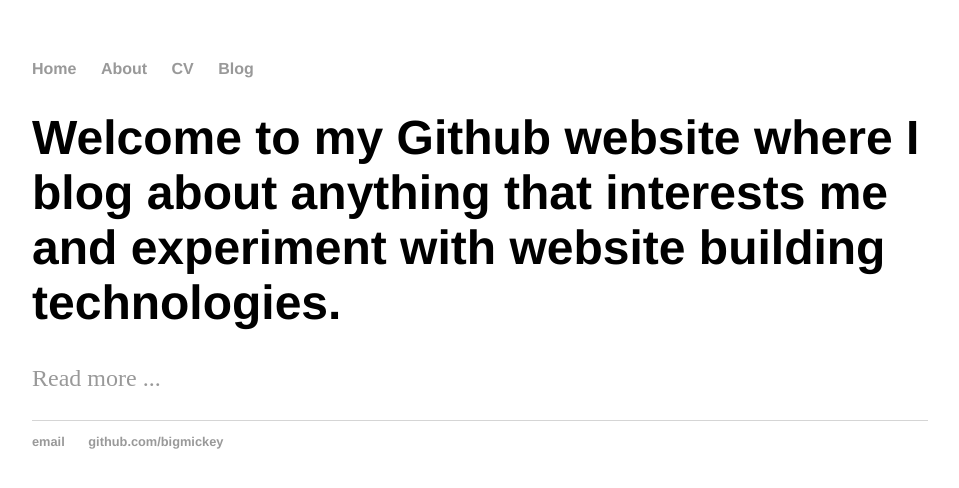
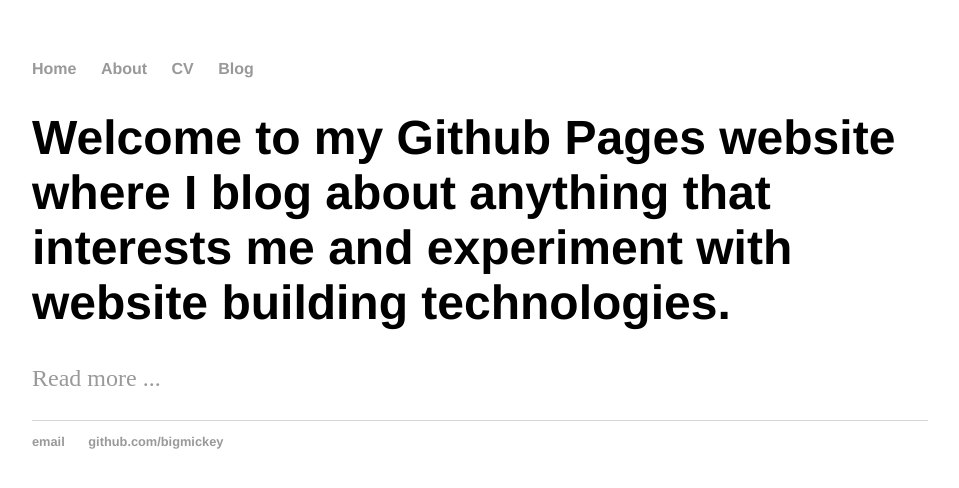
Before and after one commit to bigmickey/bigmickey.github.io, a Jekyll site: the page built from index.html, in a window 1280 px wide. Shown: the top 488 px of the page, without its empty margins (160-1119 px from the left). Built offline with Jekyll 4.4.1, drawn with Linux system fonts in a browser that asks for light colours.

Commit message:
Added the word Pages

```diff
--- a/index.html
+++ b/index.html
@@ -3,6 +3,6 @@ layout: default
 title: All My Bloggy Interests
 ---
 <div class="blurb">
-	<h1>Welcome to my Github website where I blog about anything that interests me and experiment with website building technologies.</h1>
+	<h1>Welcome to my Github Pages website where I blog about anything that interests me and experiment with website building technologies.</h1>
 	<p><a href="/about">Read more ...</a></p>
 </div><!-- /.blurb -->
```
